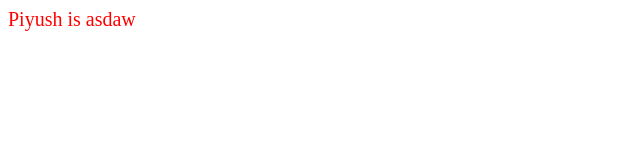
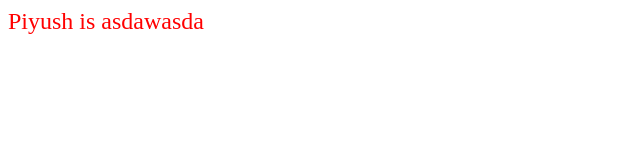
Before and after one commit to piyushjha1234/global-template-email-popup, a plain HTML site: page handlebars.html in a window 1280 px wide. Shown: the whole page, without its empty margins (0-640 px from the left). Drawn offline with Linux system fonts and the light colour scheme.

Commit message:
First Commit

```diff
--- a/csc.js
+++ b/csc.js
@@ -0,0 +1 @@
+console.log("abcd");
--- a/handlebars.html
+++ b/handlebars.html
@@ -11,7 +11,7 @@
 <body>
     <!-- Copy the code inside body only -->
     <div>
-        Piyush is asdaw
+        Piyush is asdawasda
     </div>
 </body>
 </html>
--- a/styles.css
+++ b/styles.css
@@ -1,4 +1,4 @@
 body{
     color: red;
-    font-size: 20px;
+    font-size: 24px;
 }
```
